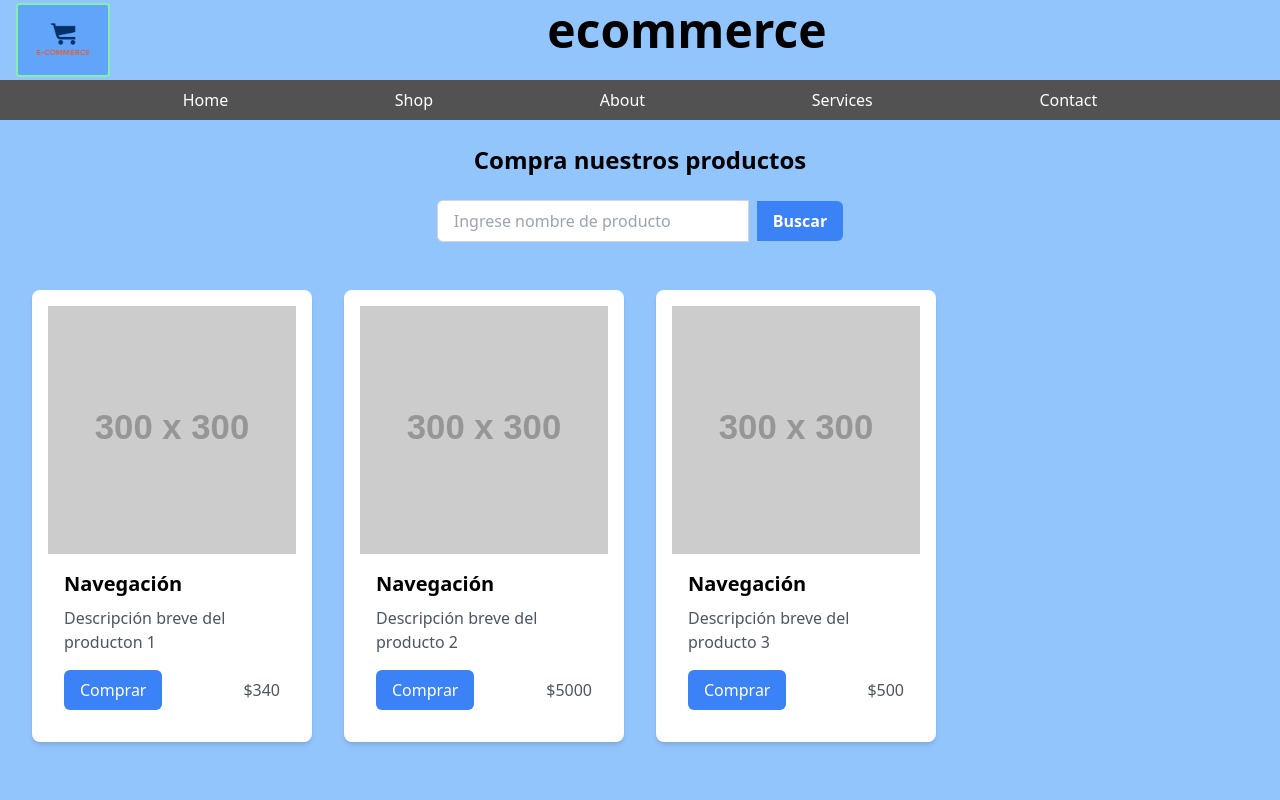
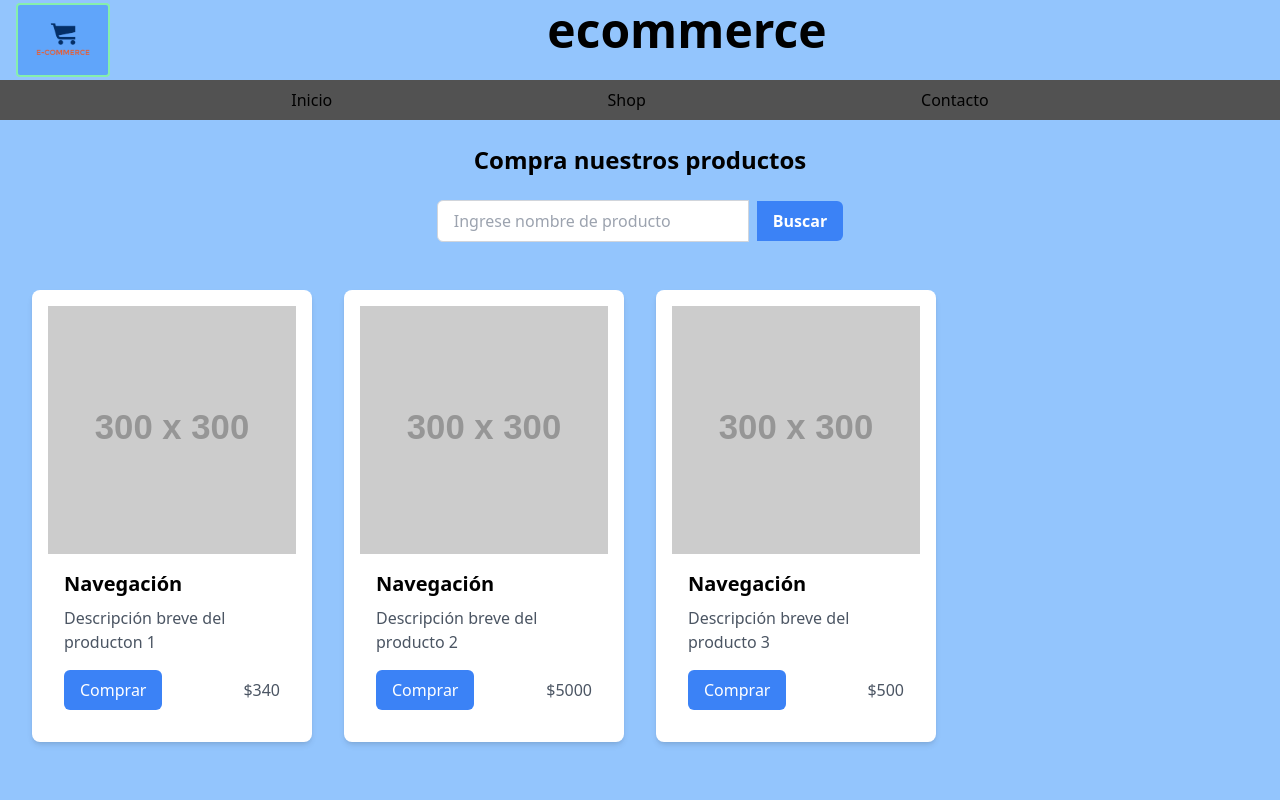
Before and after one commit to MagicPanch/Web-Generator, a Next.js app in the folder webs/base/base/: page / in a window 1280 px wide. Shown: the top 800 px of the page. Built offline with nearby package versions, Linux system fonts and the light colour scheme.

Commit message:
retoques nav

```diff
--- a/webs/base/base/components/NavBar.tsx
+++ b/webs/base/base/components/NavBar.tsx
@@ -1,19 +1,21 @@
 "use client";
-
 import React from "react";
+import Link from "next/link";
+import { NAVIGATION_LINKS } from "../constants/navbar";
 
 const NavBar = () => {
   return (
     <div className="bg-neutral-600 flex items-center justify-between h-10 px-4">
       <nav className="flex flex-grow justify-evenly">
-                <a href="#" className="text-white hover:text-gray-300">Home</a>
-                <a href="#" className="text-white hover:text-gray-300">Shop</a>
-                <a href="#" className="text-white hover:text-gray-300">About</a>
-                <a href="#" className="text-white hover:text-gray-300">Services</a>
-                <a href="#" className="text-white hover:text-gray-300">Contact</a>
+        {NAVIGATION_LINKS &&
+          NAVIGATION_LINKS.map((item, i) => (
+            <Link href={item.href} key={i}>
+              {item.label}
+            </Link>
+          ))}
       </nav>
     </div>
   );
-}
+};
 
 export default NavBar;
--- a/webs/base/base/constants/footer.ts
+++ b/webs/base/base/constants/footer.ts
@@ -2,10 +2,9 @@ export const FOOTER_LINKS = [
   {
     title: "Navegacion",
     links: [
-      { label: "Services", href: "/#services" },
-      { label: "Portfolio", href: "/#portfolio" },
-      { label: "Contact", href: "/contact-us" },
-      { label: "About us", href: "/about-us" },
+      { label: "Inicio", href: "/" },
+      { label: "Shop", href: "/shop" },
+      { label: "Contacto", href: "/contact" },
     ],
   },
 ];
--- /dev/null
+++ b/webs/base/base/constants/navbar.ts
@@ -0,0 +1,5 @@
+export const NAVIGATION_LINKS = [
+  { label: "Inicio", href: "/" },
+  { label: "Shop", href: "/shop" },
+  { label: "Contacto", href: "/contact" },
+];
```
Lines whose indentation alone changed are shown as unchanged.
